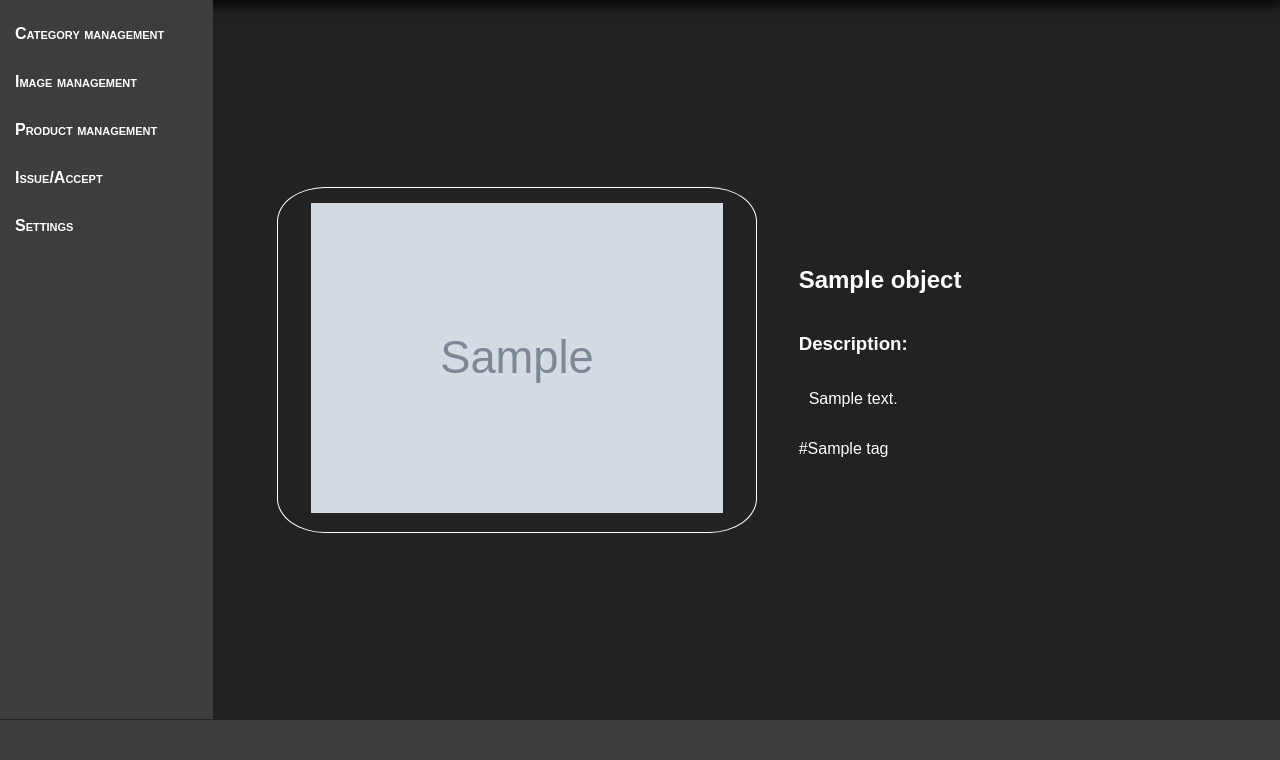
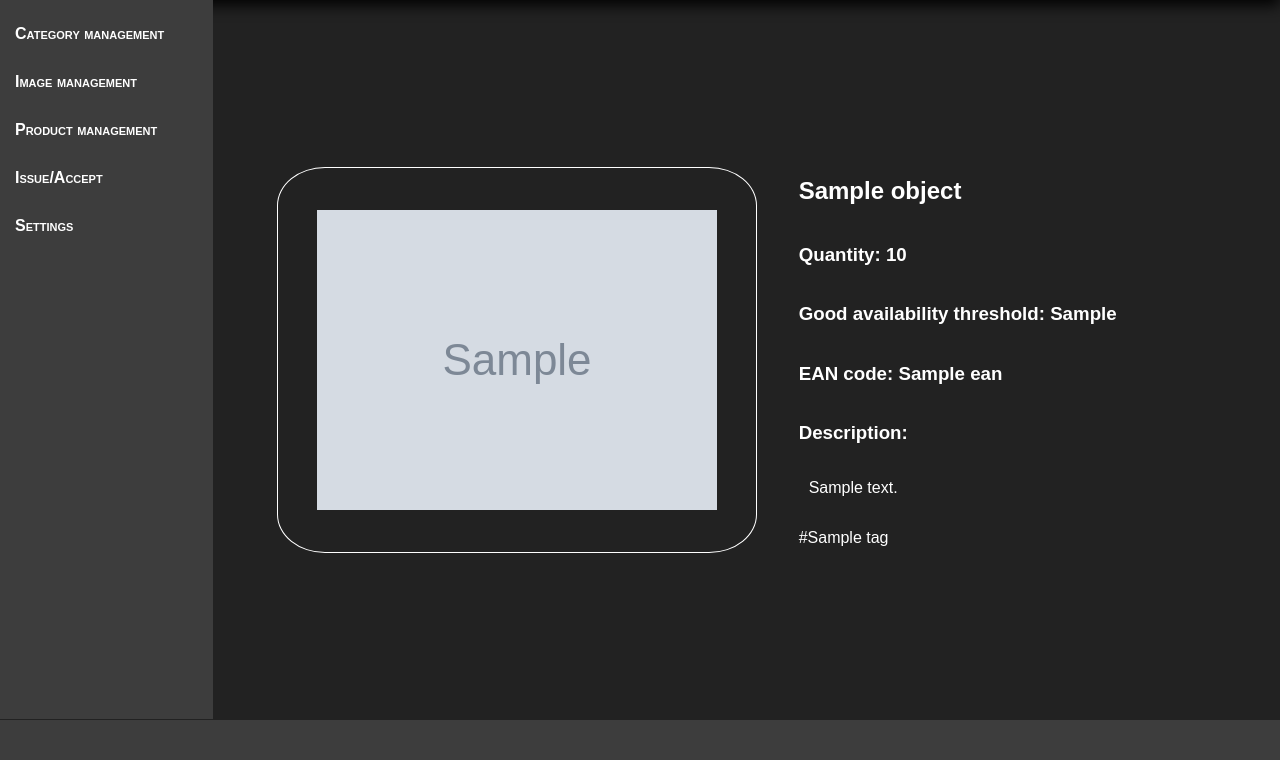
Before and after one commit to wilmhit/easyWarehouse, a Django app: template easywarehouse/templates/employee/products/details.html in a window 1280 px wide. Shown: the part 40-800 px from the top of the page. Run offline with Django 3.2, Linux system fonts and the light colour scheme; the template is opened without the code that fills it: most values are stand-ins (such as "Sample title", 1, 10 or a date in 2020); grey boxes marked "Sample" are stand-in pictures.

Commit message:
Add more information to employee product page. Image grid in product page.

```diff
--- a/easywarehouse/static/product.css
+++ b/easywarehouse/static/product.css
@@ -6,7 +6,10 @@ section.product{
 }
 
 section.product .image-box{
-    display: block;
+    display: flex;
+    flex-direction: row;
+    flex-wrap: wrap;
+    justify-content: center;
     border: 1px solid white;
     border-radius: 10%;
     padding: 10px;
@@ -16,8 +19,15 @@ section.product .image-box{
 }
 
 section.product .image-box img{
-    width: 90%;
+    max-width: 100px;
+    max-height: 100px;
+    object-fit: contain;
     margin: 5px;
+}
+
+section.product .image-box img:first-child{
+    max-width: 90%;
+    max-height: 500px;
 }
 
 .product-info{
--- a/easywarehouse/templates/employee/products/details.html
+++ b/easywarehouse/templates/employee/products/details.html
@@ -10,6 +10,9 @@
         </div>
         <div class="product-info">
             <h1>{{ object.name }}</h1>
+            <h3>Quantity: {{object.quantity}}</h3>
+            <h3>Good availability threshold: {{object.good_availability_threshold}}</h3>
+            <h3>EAN code: {{object.ean}}</h3>
             <h3>Description: </h3>
             <p class="description">
                 {{object.description}}
```
